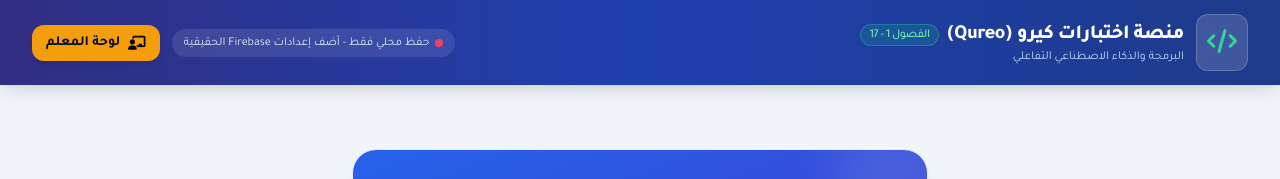
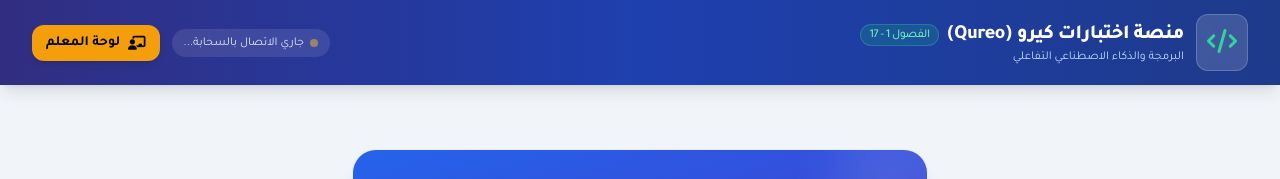
Before and after one commit to alazhra477-del/qureo-exams, a plain HTML site: page index.html in a window 1280 px wide. Shown: the top 179 px of the page. Drawn offline with nearby package versions, Linux system fonts and the light colour scheme; no server answers.

Commit message:
Update index.html

```diff
--- a/index.html
+++ b/index.html
@@ -1009,14 +1009,14 @@
         // الصق هنا إعدادات Web App الحقيقية من Firebase Console > Project settings > Your apps.
         // القيم الموجودة أدناه أمثلة غير صالحة للاتصال، لذلك سيعمل الموقع في وضع الحفظ المحلي حتى تستبدلها.
         const firebaseConfig = {
-            apiKey: "REPLACE_WITH_REAL_API_KEY",
-            authDomain: "YOUR_PROJECT_ID.firebaseapp.com",
-            databaseURL: "https://YOUR_PROJECT_ID-default-rtdb.firebaseio.com",
-            projectId: "YOUR_PROJECT_ID",
-            storageBucket: "YOUR_PROJECT_ID.firebasestorage.app",
-            messagingSenderId: "REPLACE_WITH_REAL_SENDER_ID",
-            appId: "REPLACE_WITH_REAL_APP_ID"
-        };
+  apiKey: "AIzaSyB0ZPfeQKRgarOAiTtXOm50oJM9Z_AI-vU",
+  authDomain: "qureo-exams.firebaseapp.com",
+  databaseURL: "https://qureo-exams-default-rtdb.firebaseio.com",
+  projectId: "qureo-exams",
+  storageBucket: "qureo-exams.firebasestorage.app",
+  messagingSenderId: "653315927389",
+  appId: "1:653315927389:web:8f9e249776df5ba4530cb4"
+};
 
         const LOCAL_STUDENTS_KEY = 'qureo_students_local_v2';
         const PENDING_WRITES_KEY = 'qureo_pending_writes_v2';
```
